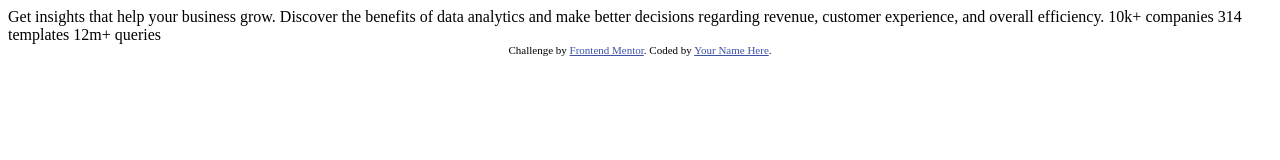
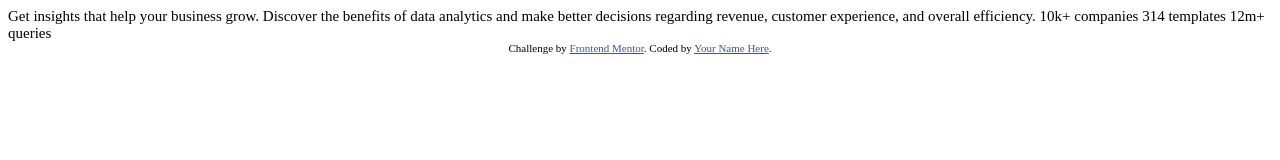
Before and after one commit to azaespa/stats-preview-card-component-main, a plain HTML site: page index.html in a window 1280 px wide. Drawn offline with Linux system fonts and the light colour scheme.

Commit message:
root style

```diff
--- a/index.html
+++ b/index.html
@@ -6,10 +6,24 @@
 
   <link rel="icon" type="image/png" sizes="32x32" href="./images/favicon-32x32.png">
 
+  <link rel="preconnect" href="https://fonts.gstatic.com">
+<link href="https://fonts.googleapis.com/css2?family=Inter:wght@500&display=swap" rel="stylesheet">
+<link href="https://fonts.googleapis.com/css2?family=Lexend+Deca&display=swap" rel="stylesheet">
+
   <title>Frontend Mentor | Stats preview card component</title>
 
   <!-- Feel free to remove these styles or customise in your own stylesheet 👍 -->
   <style>
+    :root {
+      --main-background: hsl(233, 47%, 7%);
+      --card-background: hsl(244, 38%, 16%);
+      --accent: hsl(277, 64%, 61%);
+      --white-100: hsl(0, 0%, 100%);
+      --white-75: hsla(0, 0%, 100%, 0.75);
+      --white-60: hsla(0, 0%, 100%, 0.6);
+      font-size: 15px;
+    }
+
     .attribution { font-size: 11px; text-align: center; }
     .attribution a { color: hsl(228, 45%, 44%); }
   </style>
```
